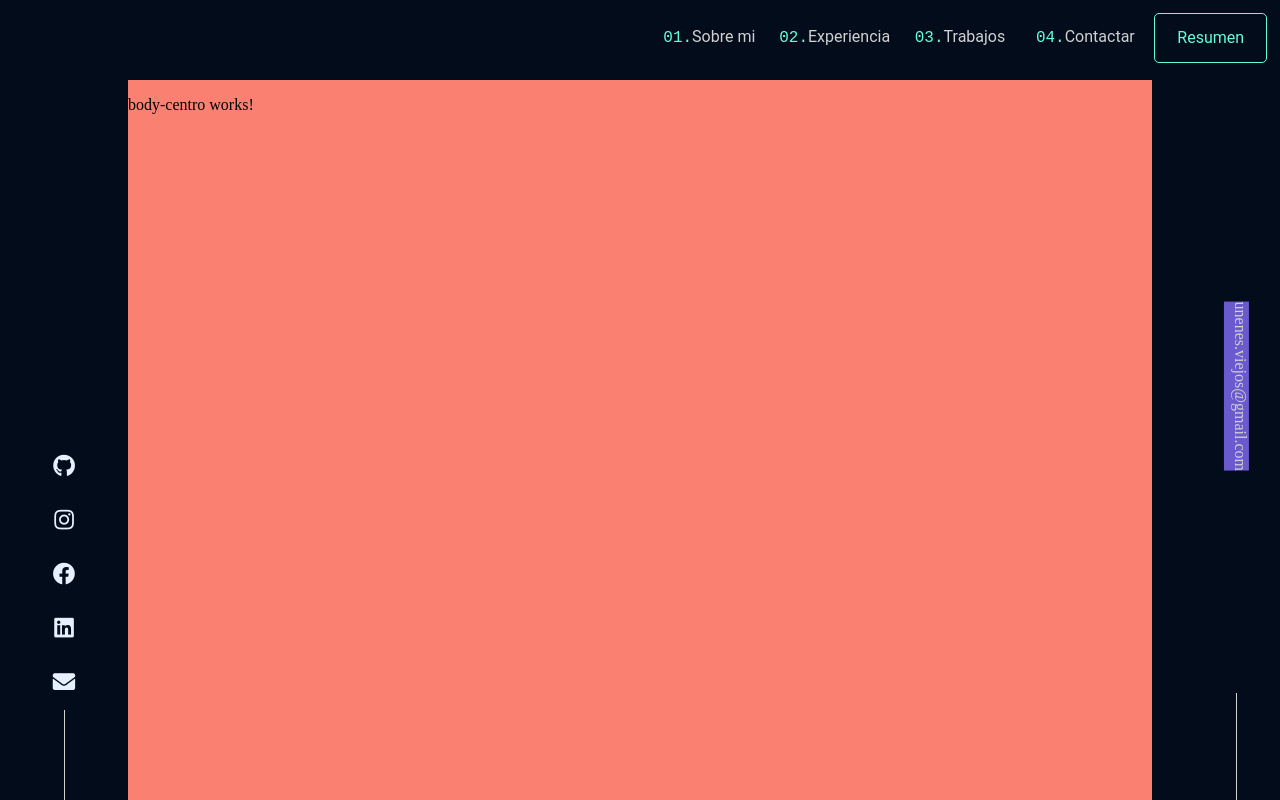
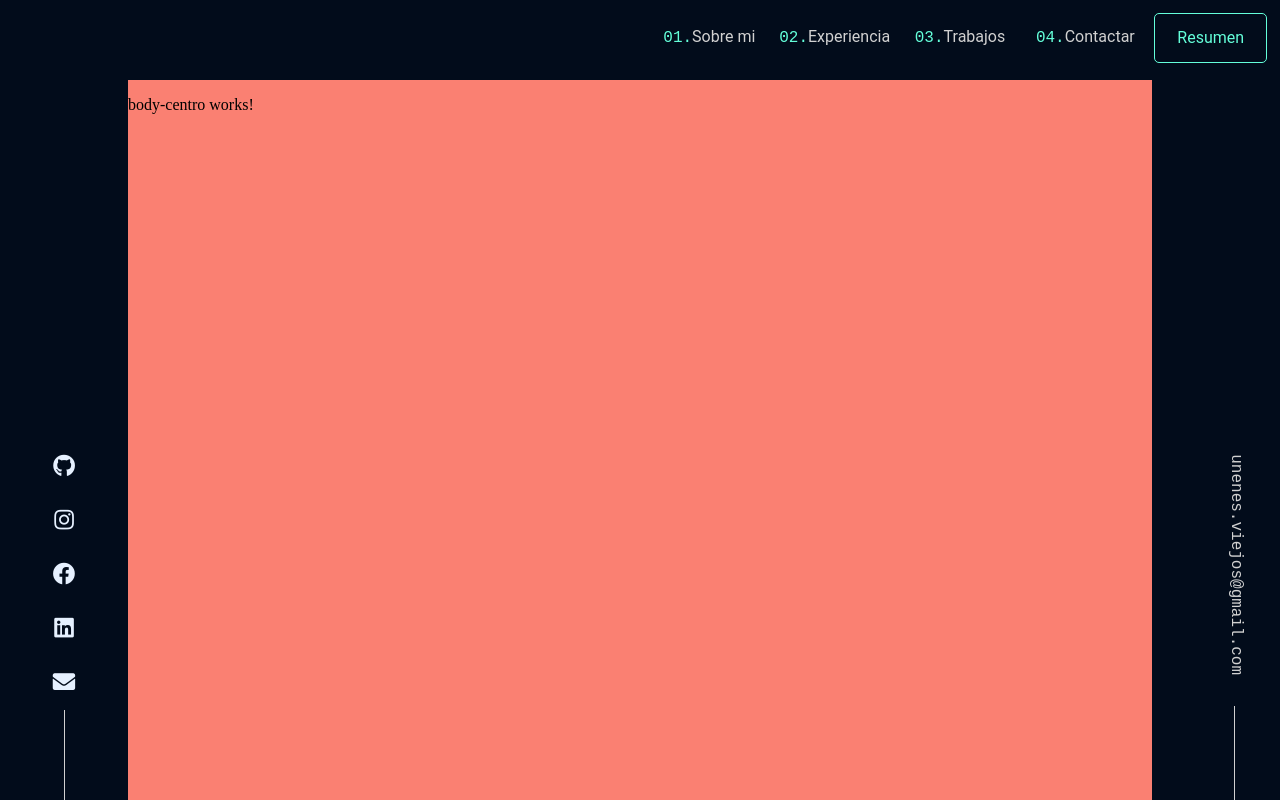
Before and after one commit to BROROZCO/mi-portafolio, an Angular app: page / in a window 1280 px wide. Built offline with nearby package versions, Linux system fonts and the light colour scheme.

Commit message:
Asaid-derecho (izquierdo listo no responsive)

```diff
--- a/src/app/components/slider-izquierdo/slider-i/slider-i.component.css
+++ b/src/app/components/slider-izquierdo/slider-i/slider-i.component.css
@@ -6,26 +6,41 @@ html{
     display: grid;
     min-height: 100%;
     grid-template-columns: 1fr;
-    grid-template-rows: 2fr 0.35fr;
+    grid-template-rows: 2fr 0.30fr;
     justify-items: center;
     align-items: center;
     text-align: center;
-
+    font-family: 'Fira Code', monospace;
 }
 
+
 .Line-imagen{
+    margin-bottom: 0%;
+    padding-bottom: 0%;
     height: 100%;
     width: 1px;
+    margin-left: -25%;
 }
 
 .letras{
     /* letter-spacing: 3px ; */
+    transition: 0.3s;
+    text-decoration: none;
+    color: #D1D1D1;
 }
+
+.letras:hover{
+    transition: 0.3s;
+    color: #64FFDA;
+}
+
 
 .correo{
     /* font-size: 120%; */
-    height: 4%;
-    background: slateblue;
-    color: #D1D1D1;
+    position: relative;
+    font-size: 100%;
+    height: 5%;
+    margin-bottom: -155%;
+    margin-left: -30%;
     transform: rotate(90deg);
 }
--- a/src/app/components/slider-izquierdo/slider-i/slider-i.component.html
+++ b/src/app/components/slider-izquierdo/slider-i/slider-i.component.html
@@ -1,6 +1,7 @@
 <div class="contenedor-asaid-izquierdo">
-    <div class="correo"><span class="letras">unenes.viejos@gmail.com</span></div>
+    <div class="correo"><a class="letras" href="#">unenes.viejos@gmail.com</a></div>
 
     <!-- Iimagen de la linea -->
     <img class="Line-imagen" src="../../../../assets/imagenes/Linea-contac.png">
+
 </div>
```
